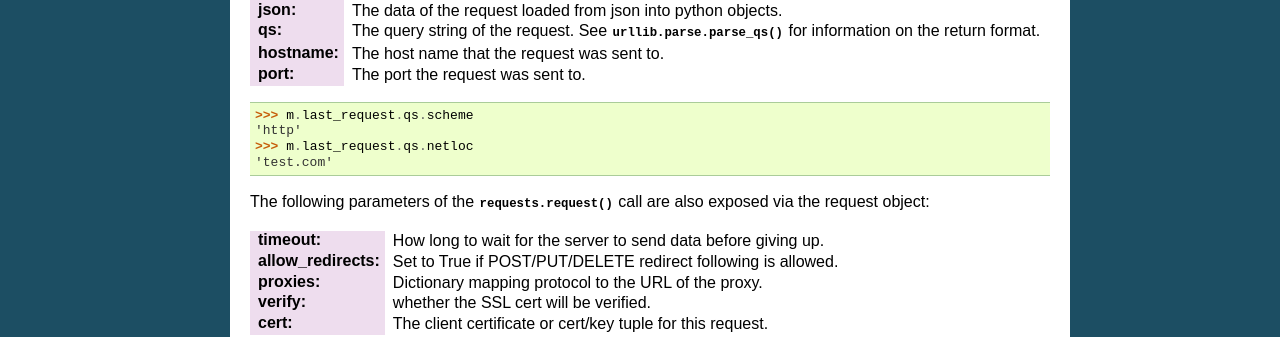
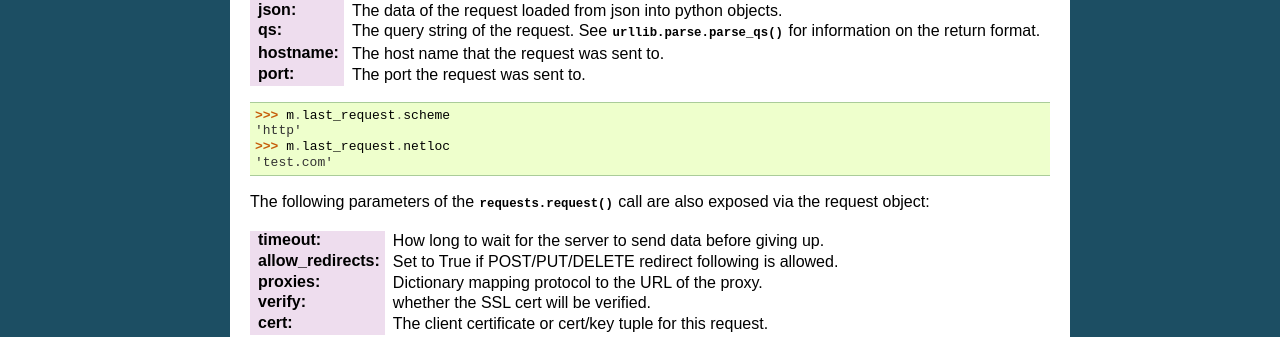
Before and after one commit to jamielennox/requests-mock, a Sphinx documentation site: the page built from doc/source/history.rst, in a window 1280 px wide. Shown: the part 850-1187 px from the top of the page. Built offline with Sphinx 7.4.7, drawn with Linux system fonts in a browser that asks for light colours; pages that are not in the unit, such as notebooks, are missing from menus; the version number could not be read and is left out.

```diff
--- a/doc/source/history.rst
+++ b/doc/source/history.rst
@@ -52,9 +52,9 @@ These additions include:
 
 .. doctest::
 
-    >>> m.last_request.qs.scheme
+    >>> m.last_request.scheme
     'http'
-    >>> m.last_request.qs.netloc
+    >>> m.last_request.netloc
     'test.com'
 
 The following parameters of the :py:func:`requests.request` call are also exposed via the request object:
```
